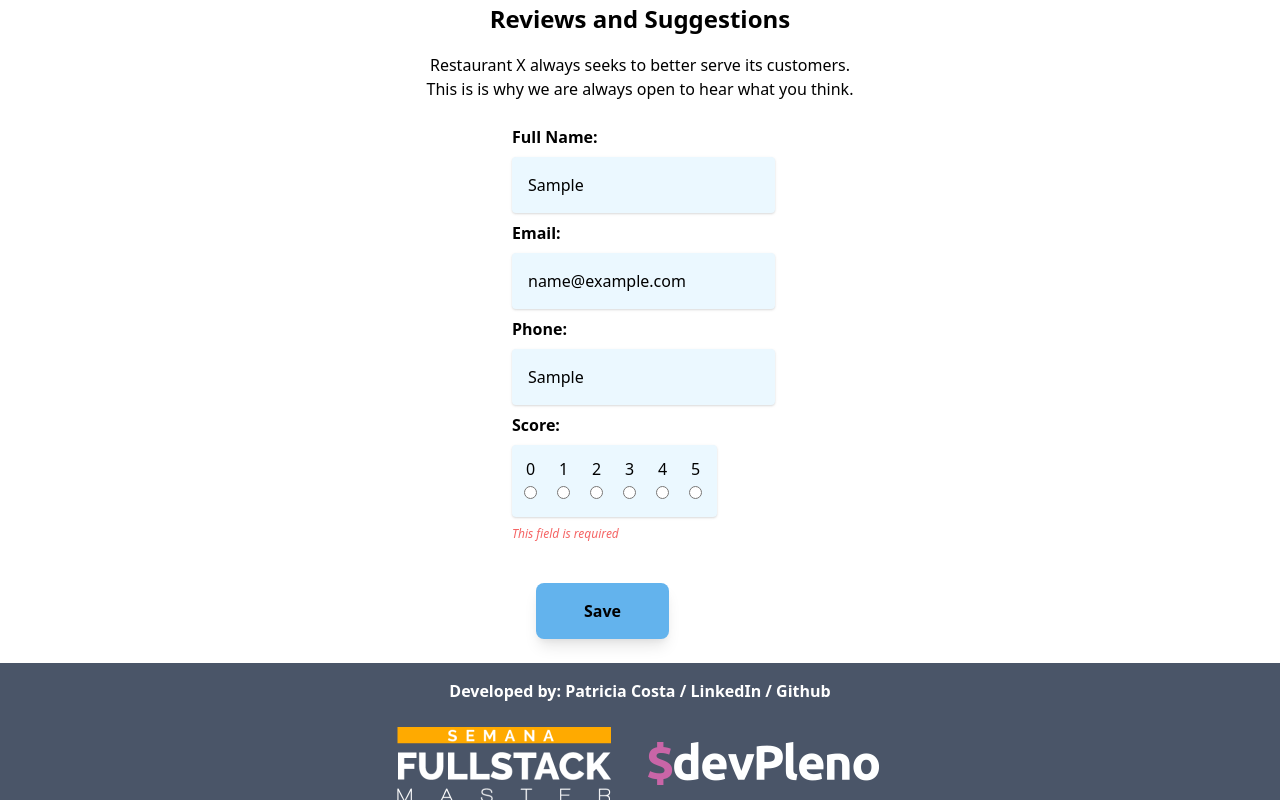
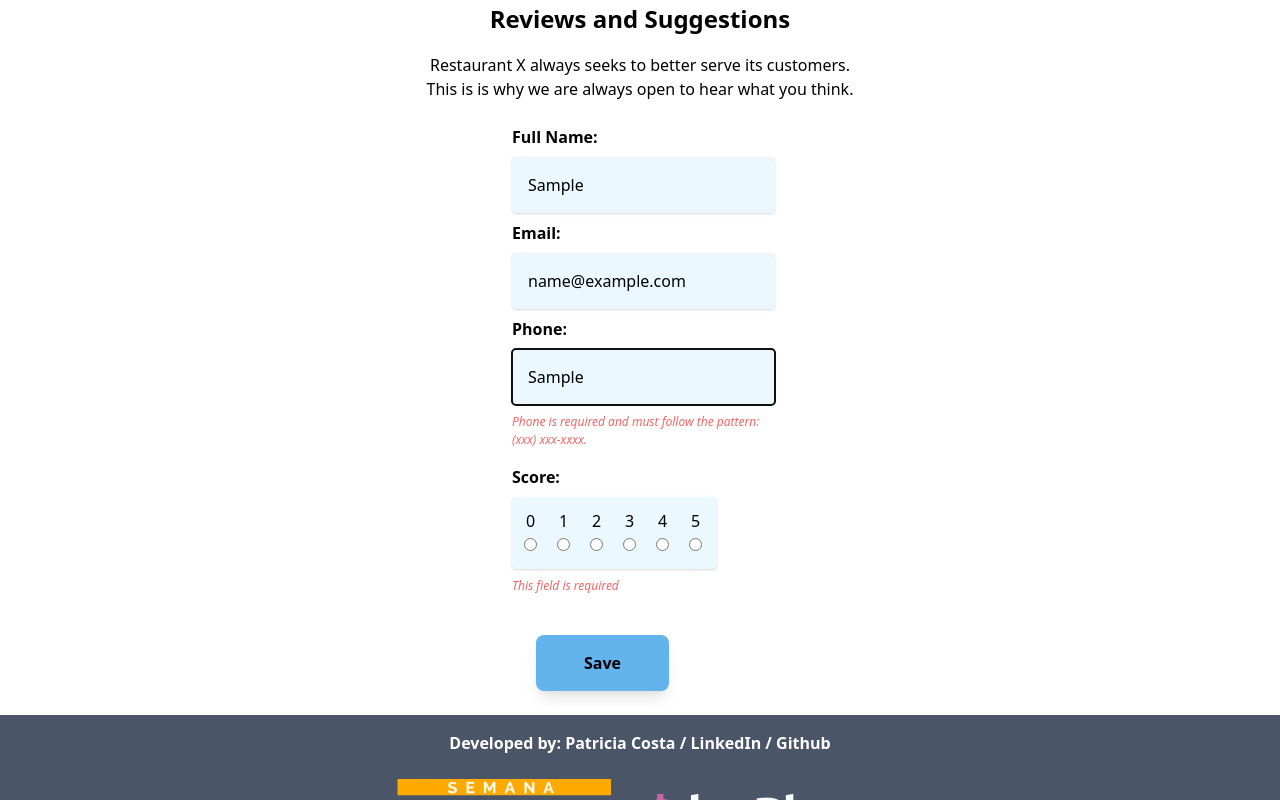
Before and after one commit to patriciacvcosta/Palpite-Box, a Next.js app: page /reviews in a window 1280 px wide. Both pictures are taken after typing "Sample", "name@example.com", "Sample" into the empty fields and a click on the button "Save". Shown: the part 247-1047 px from the top of the page. Built offline with nearby package versions, Linux system fonts and the light colour scheme.

Commit message:
minor fixes

```diff
--- a/pages/reviews.js
+++ b/pages/reviews.js
@@ -36,6 +36,8 @@ const Review = () => {
     const onChange = evt => {
         const value = evt.target.value
         const key = evt.target.name
+
+
 
         setForm(old => ({
             ...old, //gets everything from the old form and copies
@@ -117,11 +119,17 @@ const Review = () => {
                         defaultValue={form.Phone}
                         ref={
                             register({
-                                required: true
+                                required: true,
+                                pattern: /^(\(\d{3}\)\s\d{3}\-\d{4})$/
                             })
                         }
+                    />
+                    {errors.Phone &&
+                        <span className='block italic bold pb-4 text-red-500 text-xs'>
+                            Phone is required and must follow the pattern: (xxx) xxx-xxxx.
+                        </span>
+                    }
 
-                    />
 
 
                     {/* <MaskedInput
@@ -129,11 +137,6 @@ const Review = () => {
                     /> */}
 
 
-                    {errors.Phone &&
-                        <span className='block italic bold pb-4 text-red-500 text-xs'>
-                            Phone is required.
-                        </span>
-                    }
 
                     <label className='font-bold'>Score:</label>
                     <div className='flex p-3 w-4/5 shadow bg-blue-100 my-2 rounded'>
```
